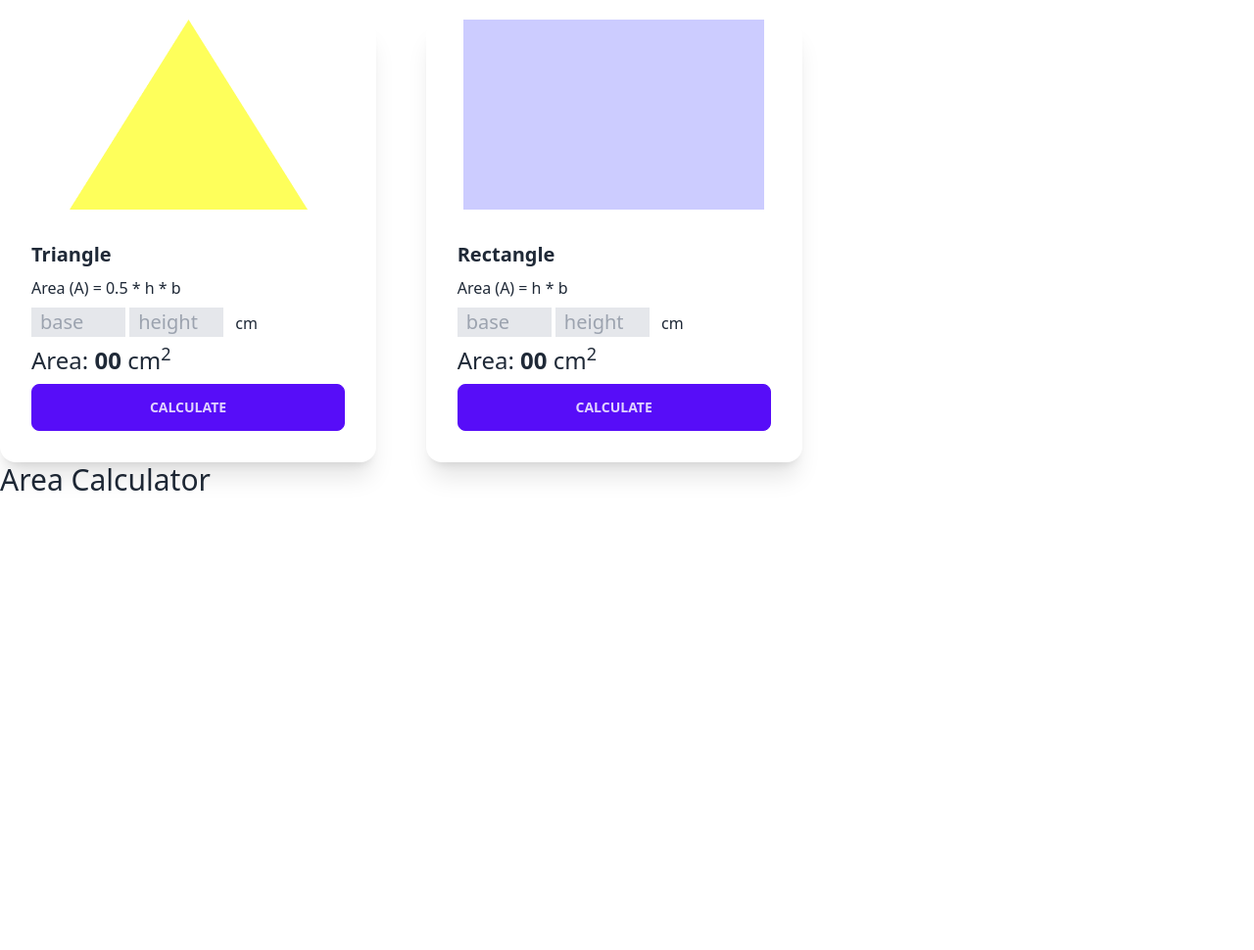
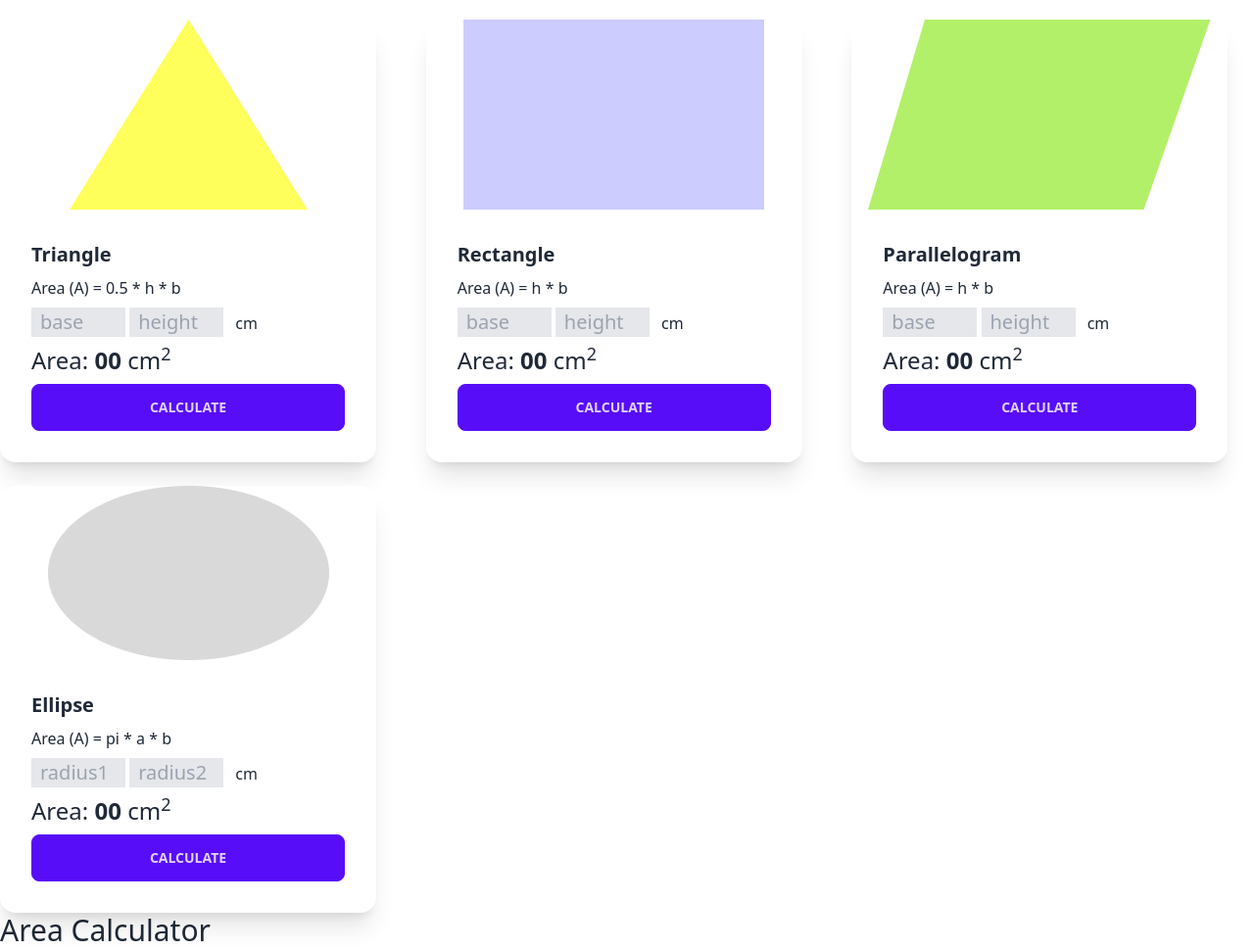
Before and after one commit to junaeddurjoy/geometry-genius, a plain HTML site: page index.html in a window 1280 px wide. Shown: the whole page at 98% size. Before the commit the page ends 800 px from the top, so only its background shows below. Drawn offline with nearby package versions, Linux system fonts and the light colour scheme.

Commit message:
second commit

```diff
--- a/index.html
+++ b/index.html
@@ -51,6 +51,42 @@
                     </div>
                     </div>
                 </div>
+                <!-- parallelogram -->
+                <div class="card w-96 bg-base-100 shadow-xl">
+                    <figure><img src="/images/parallelogram.png" alt="Shoes" /></figure>
+                    <div class="card-body">
+                        <h2 class="card-title">Parallelogram</h2>
+                        <p>Area (A) = h * b</p>
+                        <p>
+                            <input id="parallelogram-base" class="border bg-gray-200 w-24 text-xl  px-2" type="text" placeholder="base">
+                            <!-- height -->
+                            <input id="parallelogram-height" class="border bg-gray-200 w-24 text-xl  px-2" type="text" placeholder="height">
+                            <span class="ml-2">cm</span>
+                        </p>
+                        <p class="text-2xl">Area: <span id="parallelogram-area" class="font-bold">00</span> cm<sup>2</sup></p>
+                    <div class="card-actions">
+                        <button onclick="calculateParallelogramArea()" class="btn btn-primary w-full">Calculate</button>
+                    </div>
+                    </div>
+                </div>
+                <!-- ellipse -->
+                <div class="card w-96 bg-base-100 shadow-xl">
+                    <figure><img src="/images/ellipse.png" alt="Shoes" /></figure>
+                    <div class="card-body">
+                        <h2 class="card-title">Ellipse</h2>
+                        <p>Area (A) = pi * a * b</p>
+                        <p>
+                            <input id="ellipse-first-radius" class="border bg-gray-200 w-24 text-xl  px-2" type="text" placeholder="radius1">
+                            <!-- height -->
+                            <input id="ellipse-second-radius" class="border bg-gray-200 w-24 text-xl  px-2" type="text" placeholder="radius2">
+                            <span class="ml-2">cm</span>
+                        </p>
+                        <p class="text-2xl">Area: <span id="ellipse-area" class="font-bold">00</span> cm<sup>2</sup></p>
+                    <div class="card-actions">
+                        <button onclick="calculateEllipseArea()" class="btn btn-primary w-full">Calculate</button>
+                    </div>
+                    </div>
+                </div>
             </div>
             <!-- area calc -->
             <div class="w-[400px]">
--- a/scripts/area-calculator.js
+++ b/scripts/area-calculator.js
@@ -33,3 +33,29 @@ function calculateRectangleArea(){
     const areaSpan = document.getElementById('rectangle-area');
     areaSpan.innerText = area;
 }
+
+function calculateParallelogramArea(){
+    const base = getInputValue('parallelogram-base');
+    const height = getInputValue('parallelogram-height');
+    const area = base*height;
+
+    setInnerText('parallelogram-area',area);
+}
+function calculateEllipseArea(){
+    const radius1 = getInputValue('ellipse-first-radius');
+    const radius2 = getInputValue('ellipse-first-radius');
+    const area = 3.14*radius1*radius2;
+
+    setInnerText('ellipse-area',area);
+}
+// reusable
+function getInputValue(fieldId){
+    const inputField = document.getElementById(fieldId);
+    const inputValueText = inputField.value;
+    const value = parseFloat(inputValueText);
+    return value;
+}
+function setInnerText(elementId,area){
+    const element = document.getElementById(elementId);
+    element.innerText = area;
+}
```
